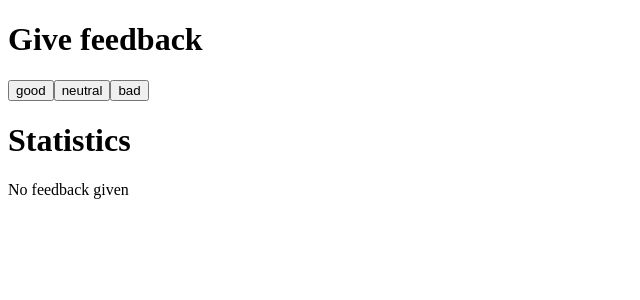
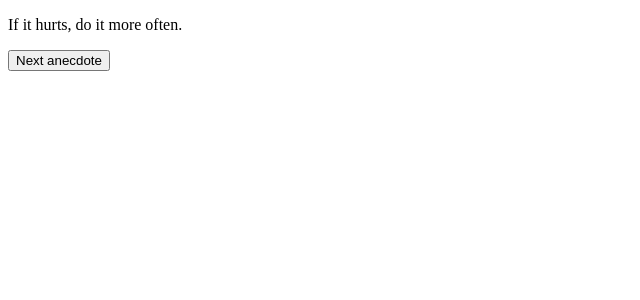
Before and after one commit to prajitlal4/fullstack-course, a React (Create React App) app in the folder part1/: page / in a window 1280 px wide. Shown: the top 300 px of the page, without its empty margins (0-640 px from the left). Built offline with nearby package versions, Linux system fonts and the light colour scheme.

Commit message:
created anecdotes.js

```diff
--- /dev/null
+++ b/part1/src/Anecdotes.js
@@ -0,0 +1,24 @@
+import { useState } from 'react'
+
+const Anecdotes = () => {
+  const anecdotes = [
+    'If it hurts, do it more often.',
+    'Adding manpower to a late software project makes it later!',
+    'The first 90 percent of the code accounts for the first 10 percent of the development time...The remaining 10 percent of the code accounts for the other 90 percent of the development time.',
+    'Any fool can write code that a computer can understand. Good programmers write code that humans can understand.',
+    'Premature optimization is the root of all evil.',
+    'Debugging is twice as hard as writing the code in the first place. Therefore, if you write the code as cleverly as possible, you are, by definition, not smart enough to debug it.',
+    'Programming without an extremely heavy use of console.log is same as if a doctor would refuse to use x-rays or blood tests when diagnosing patients.'
+  ]
+
+  const [selected, setSelected] = useState(0)
+
+  return (
+    <div>
+      <p>{anecdotes[selected]}</p>
+      <button onClick={() => setSelected(Math.floor(Math.random() * anecdotes.length))}>Next anecdote</button>
+    </div>
+  )
+}
+
+export default Anecdotes
--- a/part1/src/index.js
+++ b/part1/src/index.js
@@ -1,8 +1,9 @@
 import ReactDOM from 'react-dom';
 import App from './App';
 import App2 from './App2';
+import Anecdotes from './Anecdotes';
 
 ReactDOM.render(
-  <App2 />,
+  <Anecdotes />,
   document.getElementById('root')
 );
```
